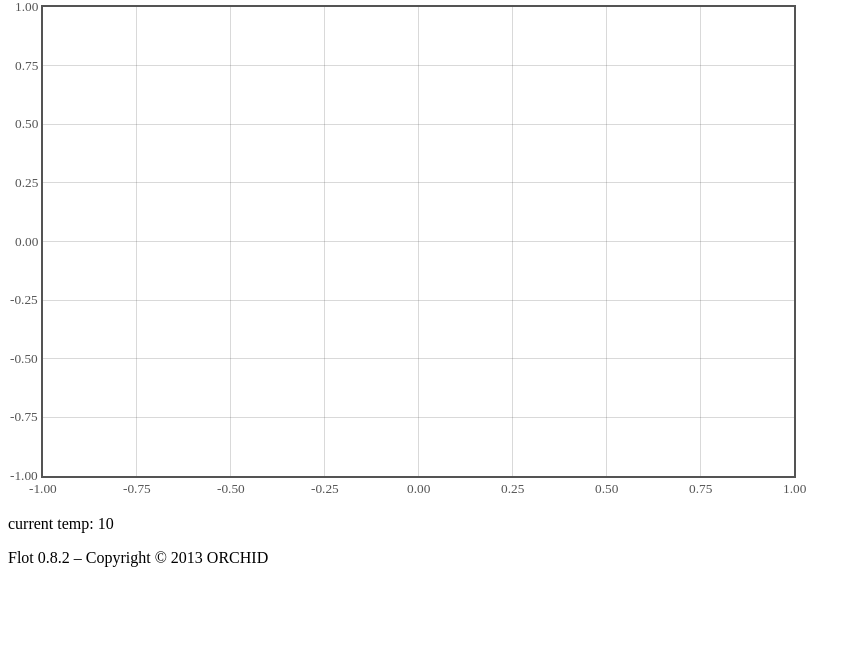
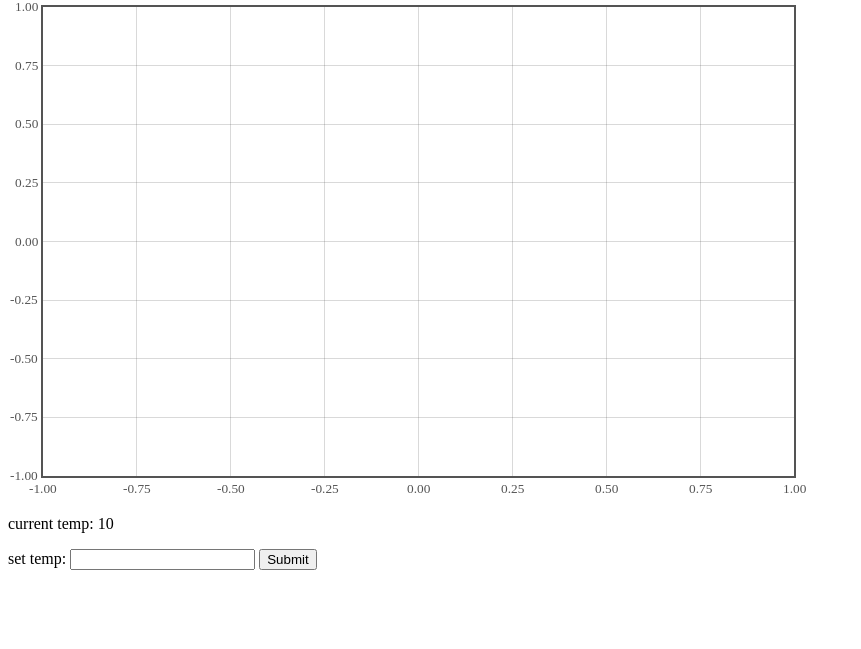
Before and after one commit to Thermomiplex/Thermominator, a Python web app: template templates/files/test.html in a window 1280 px wide. Shown: the part 68-717 px from the top of the page, without its empty margins (0-861 px from the left). Run offline with Jinja, Linux system fonts and the light colour scheme; the template is opened without the code that fills it: most values are stand-ins (such as "Sample title", 1, 10 or a date in 2020).

Commit message:
oli takes all credit for this work, elliot takes all the flack

```diff
--- a/scripts/themo_cron_job.py
+++ b/scripts/themo_cron_job.py
@@ -1,5 +1,7 @@
 import redis
 import urllib2 as url
+import datetime
+import time
 # from control import get_temperature
 
 ip = "152.78.101.204:8083"
@@ -15,7 +17,8 @@ def log_temp(temp, pi, name):
 	return r.hset(key, unix_time, temp) & r.set(key_recent, temp)
 
 def get_temperature(ip, deviceNumber):
-    print "http://"+ip+"ZWaveAPI/Run/devices["+str(deviceNumber)+"].instances[0].SensorMultilevel.data[1].val.value"
+    myurl = "http://"+ip+"/ZWaveAPI/Run/devices["+str(deviceNumber)+"].instances[0].SensorMultilevel.data[1].val.value"
+    print myurl
     return url.urlopen("http://"+ip+"/ZWaveAPI/Run/devices["+str(deviceNumber)+"].instances[0].SensorMultilevel.data[1].val.value").read()
 
 r = redis.StrictRedis()
--- a/templates/files/test.html
+++ b/templates/files/test.html
@@ -9,17 +9,19 @@
 	<script type="text/javascript">
 
 	$(function() {
-		var d1 = [
+		var temphist = [
 		{% for timestamp in history: %}
 			[{{timestamp}},{{history[timestamp]}}],
 		{% endfor %}
 		];
 
-		$.plot("#placeholder", [ d1]);
+		var sethist = [
+		{% for timestamp in setpoints: %}
+			[{{timestamp}},{{setpoints[timestamp]}}],
+		{% endfor %}
+		];
 
-		// Add the Flot version string to the footer
-
-		$("#footer").prepend("Flot " + $.plot.version + " &ndash; ");
+		$.plot("#placeholder", [ temphist, sethist]);
 	});
 
 	</script>
@@ -36,11 +38,9 @@
 		</div>
 
 		<p>current temp: {{current_temp}}</p>
+		<p>set temp: <input id="settemp" type="text">
+		<input id="submit" type="submit" value="Submit"></p>
 
-	</div>
-
-	<div id="footer">
-		Copyright &copy; 2013 ORCHID
 	</div>
 </body>
 </html>
```
Also changed, not shown: server.py (+7 -10 lines).
